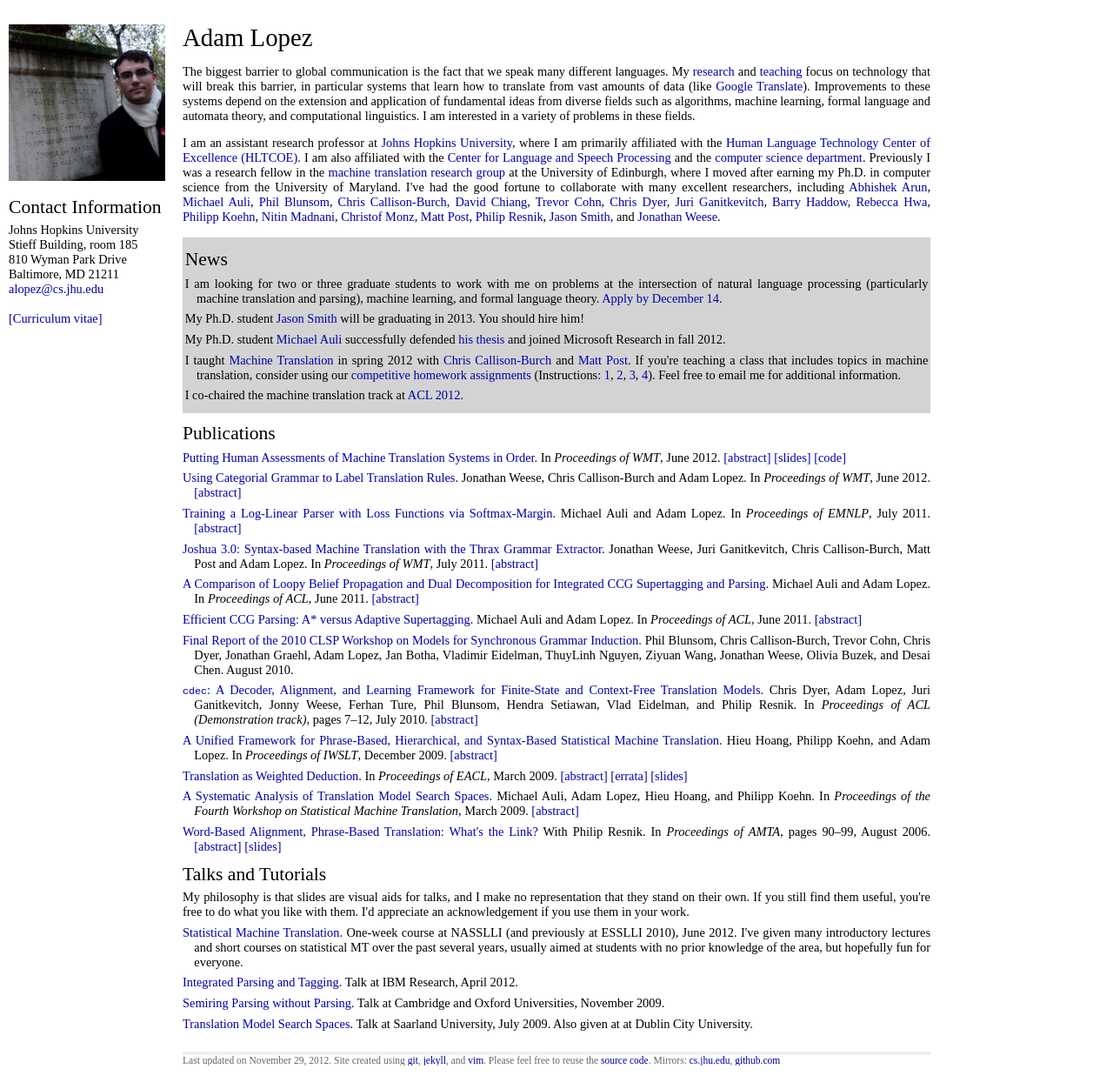
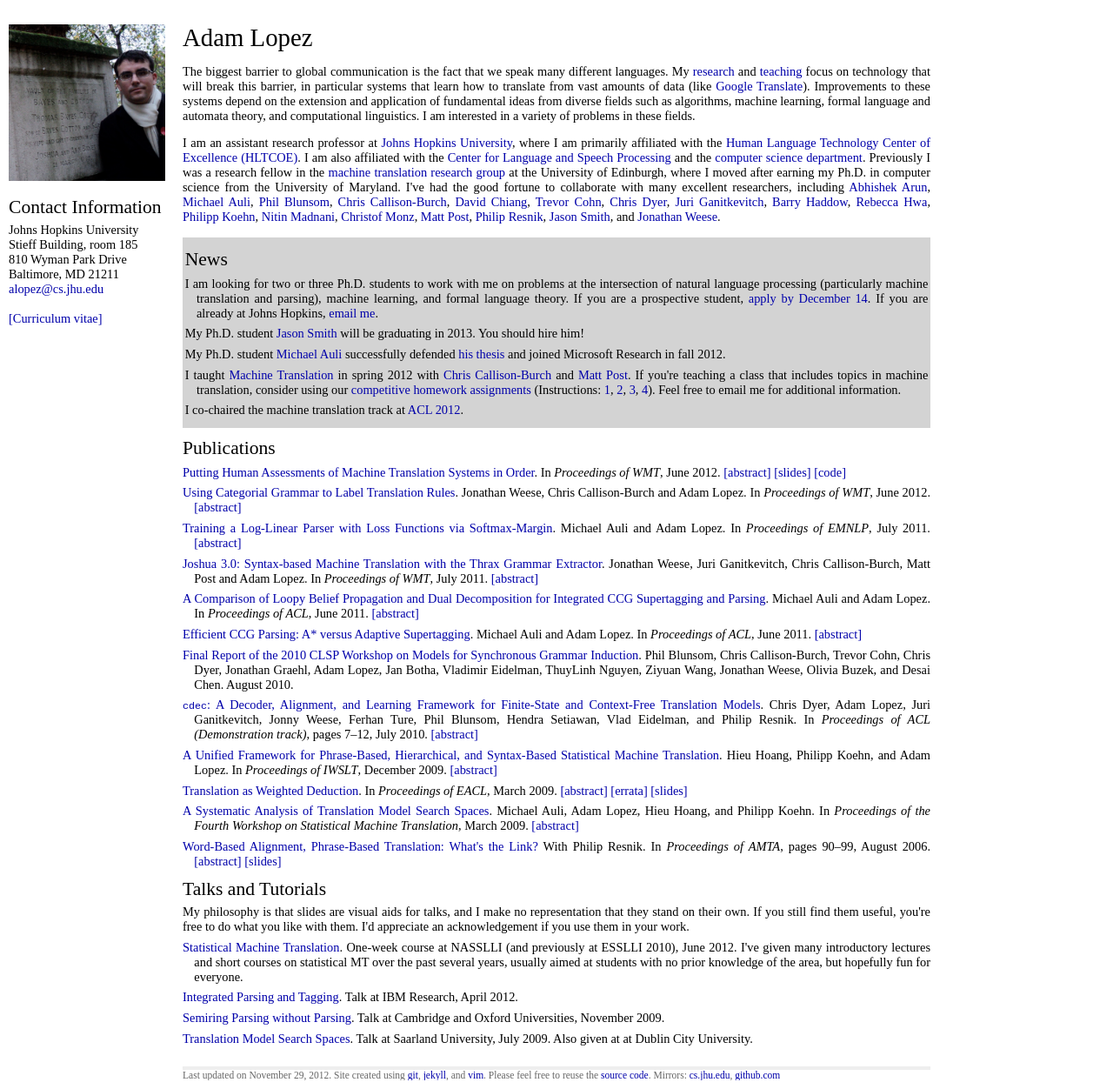
Before and after one commit to alopez/alopez.github.com, a Jekyll site: the page built from index.html, in a window 1280 px wide. Shown: the whole page at 87% size. Built offline with Jekyll 4.4.1, drawn with Linux system fonts in a browser that asks for light colours.

Commit message:
update news

```diff
--- a/index.html
+++ b/index.html
@@ -54,11 +54,12 @@ I've had the good fortune to collaborate with many excellent researchers, includ
 <div class="news">
 <h2>News</h2>
 <ul class="posts">
-  <li>I am looking for two or three graduate students to work with me on problems
+  <li>I am looking for two or three Ph.D. students to work with me on problems
       at the intersection of natural language processing (particularly machine translation and parsing),
-      machine learning, and formal language theory.
+      machine learning, and formal language theory. If you are a prospective student,
       <a href="http://eng.jhu.edu/wse/at-the-school/johns-hopkins-computer-science-phd-prog">
-      Apply by December 14</a>.
+      apply by December 14</a>. If you are already at Johns Hopkins,
+      <a href="mailto:alopez@cs.jhu.edu">email me</a>.
   <li>My Ph.D. student <a href="http://old-site.clsp.jhu.edu/~jrsmith/">Jason Smith</a> will be
       graduating in 2013. You should hire him!</li>
   <li>My Ph.D. student <a href="http://homepages.inf.ed.ac.uk/s0453934/">Michael Auli</a>
```
